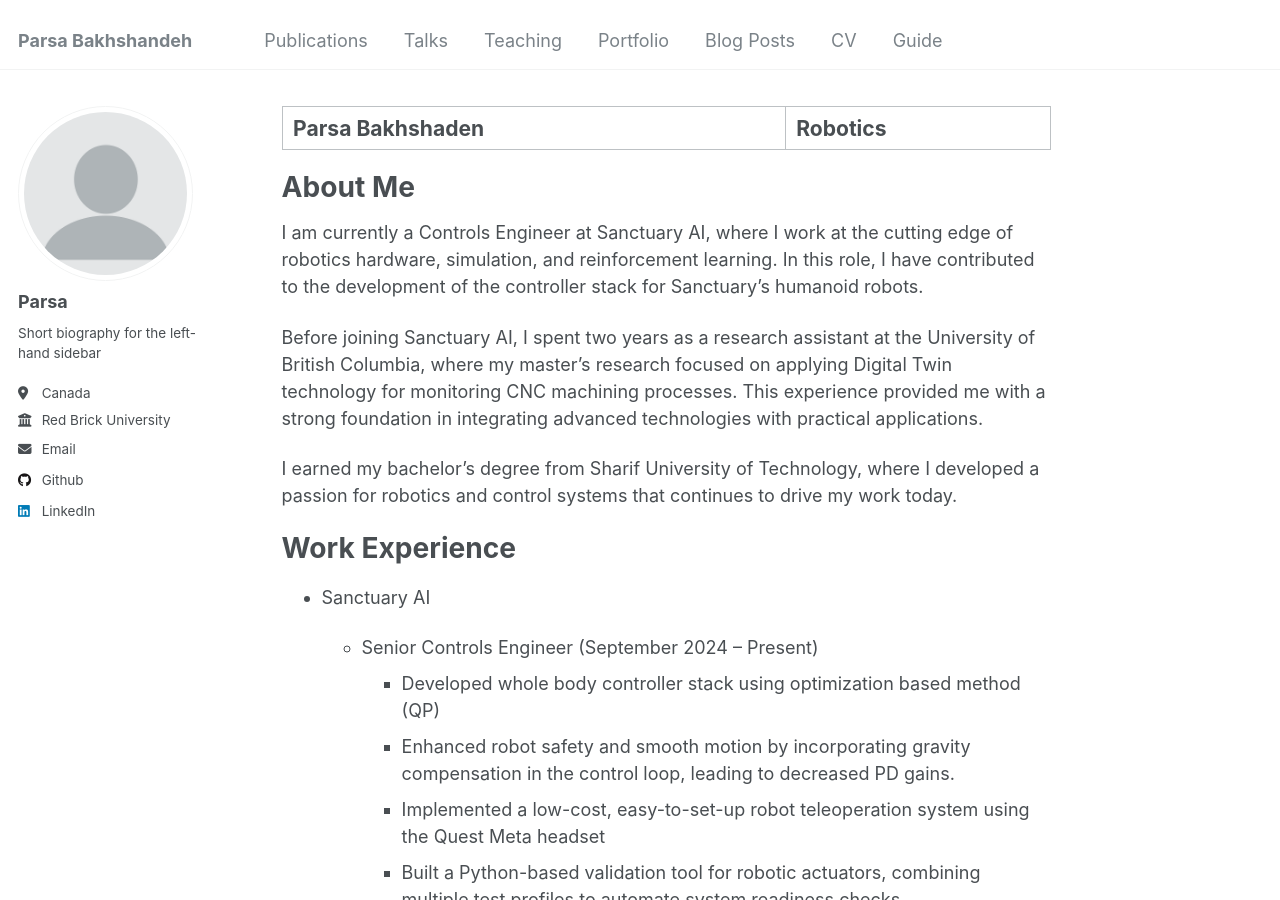
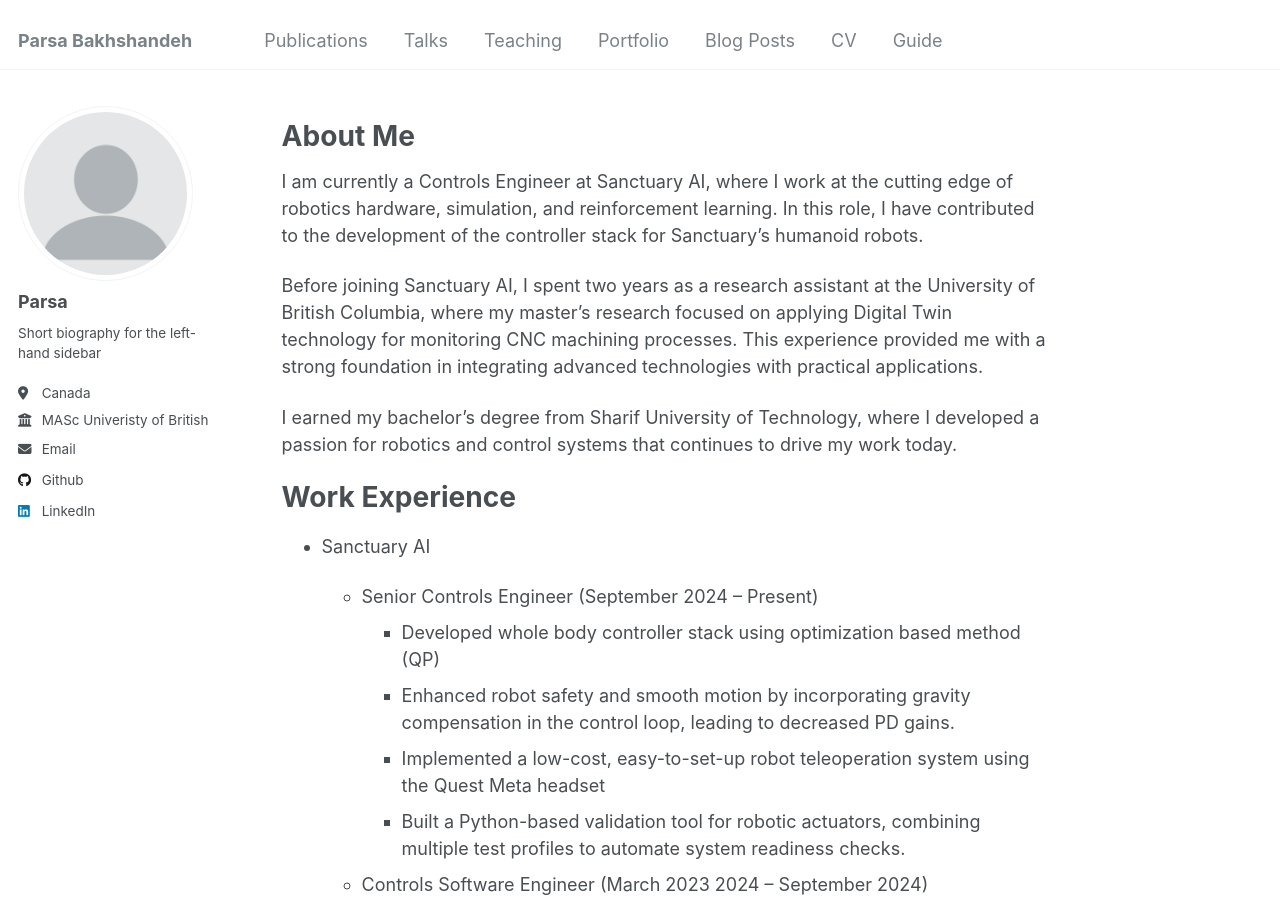
Before and after one commit to parsa25b/parsa-bakhshandeh.github.io, a Jekyll site: the page built from _pages/about.md, in a window 1280 px wide and 900 px high. Built offline with Jekyll 4.4.1, drawn with Linux system fonts in a browser that asks for light colours.

Commit message:
minor updates

```diff
--- a/_config.yml
+++ b/_config.yml
@@ -12,7 +12,7 @@ title                    : "Parsa Bakhshandeh"
 title_separator          : "-"
 name                     : &name "Parsa Bakhshandeh"
 description              : &description "personal description"
-url                      : https://academicpages.github.io # the base hostname & protocol for your site e.g. "https://mmistakes.github.io"
+url                      : https://parsa25b.github.io/parsa-bakhshandeh.github.io # the base hostname & protocol for your site e.g. "https://mmistakes.github.io"
 baseurl                  : "" # the subpath of your site, e.g. "/blog"
 repository               : "academicpages/academicpages.github.io"
 
@@ -26,7 +26,7 @@ author:
   pronouns         : # example: "she/her"
   bio              : "Short biography for the left-hand sidebar"
   location         : "Canada"
-  employer         : "Red Brick University"
+  employer         : "MASc Univeristy of British Columbia"
   uri              : # URL
   email            : "parsa7676@gmail.com"
 
--- a/_pages/about.md
+++ b/_pages/about.md
@@ -1,6 +1,6 @@
 ---
 permalink: /
-title: "Parsa Bakhshaden | Robotics"
+title: ""
 author_profile: true
 redirect_from:
   - /about/
```
